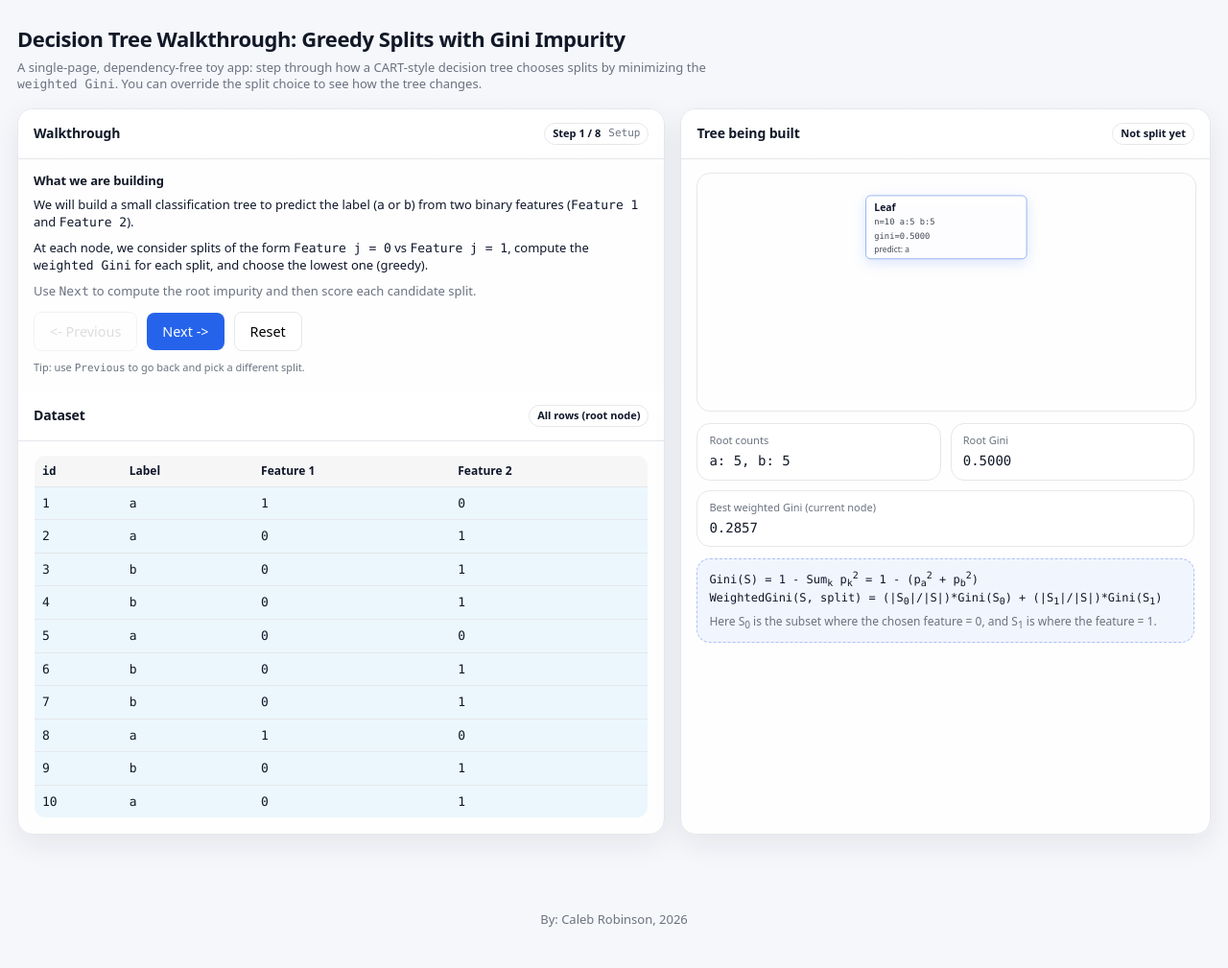
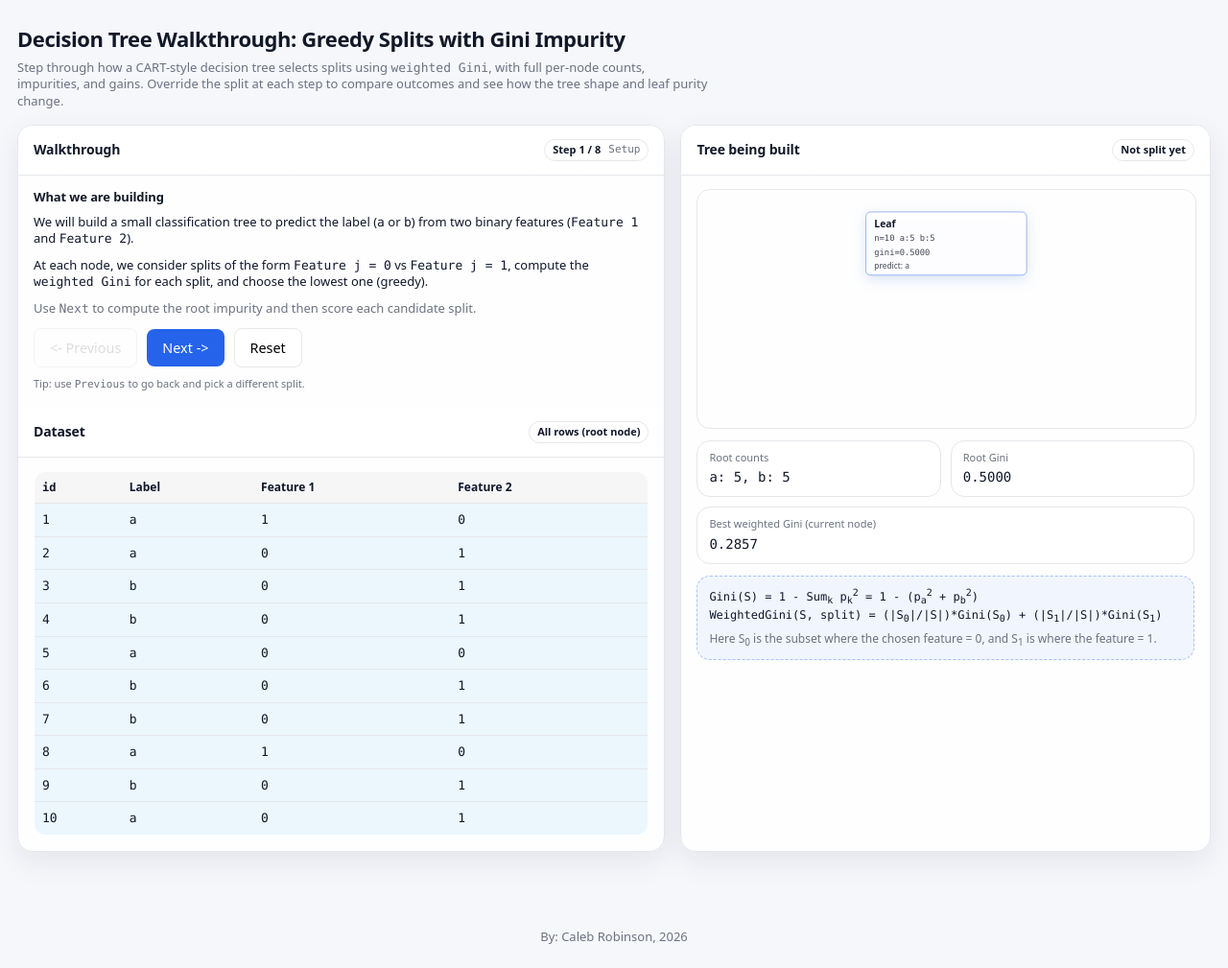
Before and after one commit to calebrob6/calebrob6.github.io, a Jekyll site: the page static/gini_impurity.html, which Jekyll copies as it is, in a window 1280 px wide. Shown: the whole page at 96% size. Built offline with Jekyll 4.4.1, drawn with Linux system fonts in a browser that asks for light colours.

Commit message:
Better description

```diff
--- a/static/gini_impurity.html
+++ b/static/gini_impurity.html
@@ -408,8 +408,8 @@
       <div class="title">
         <h1>Decision Tree Walkthrough: Greedy Splits with Gini Impurity</h1>
         <div class="subtitle">
-          A single-page, dependency-free toy app: step through how a CART-style decision tree chooses splits by minimizing the <span class="mono">weighted Gini</span>.
-          You can override the split choice to see how the tree changes.
+          Step through how a CART-style decision tree selects splits using <span class="mono">weighted Gini</span>, with full per-node counts, impurities, and gains.
+          Override the split at each step to compare outcomes and see how the tree shape and leaf purity change.
         </div>
       </div>
     </header>
```
